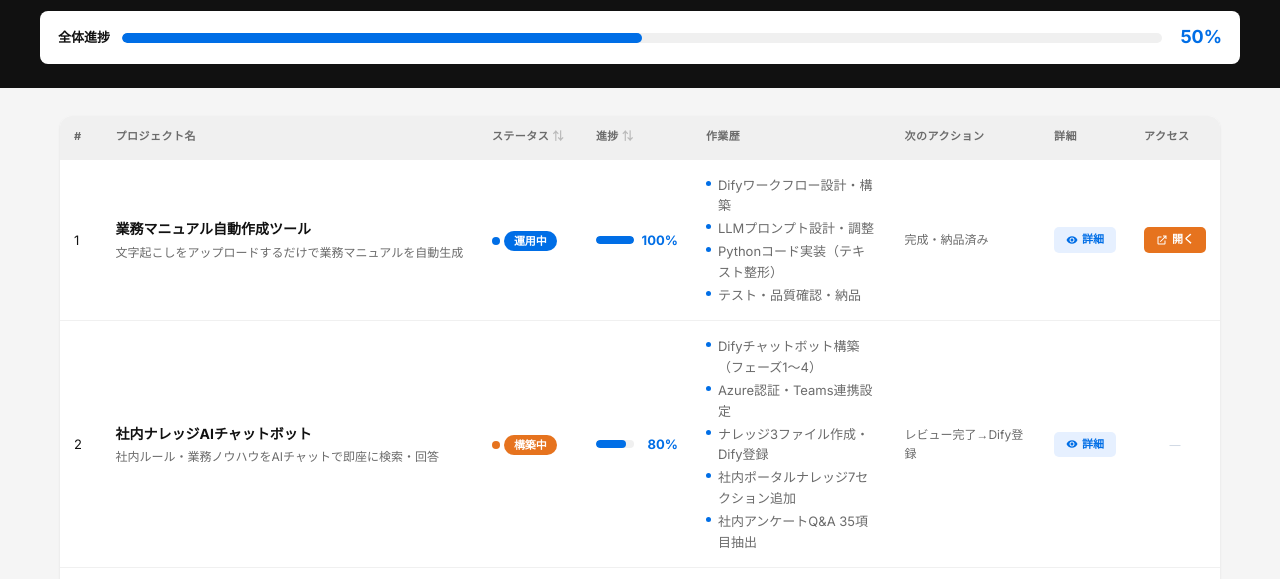
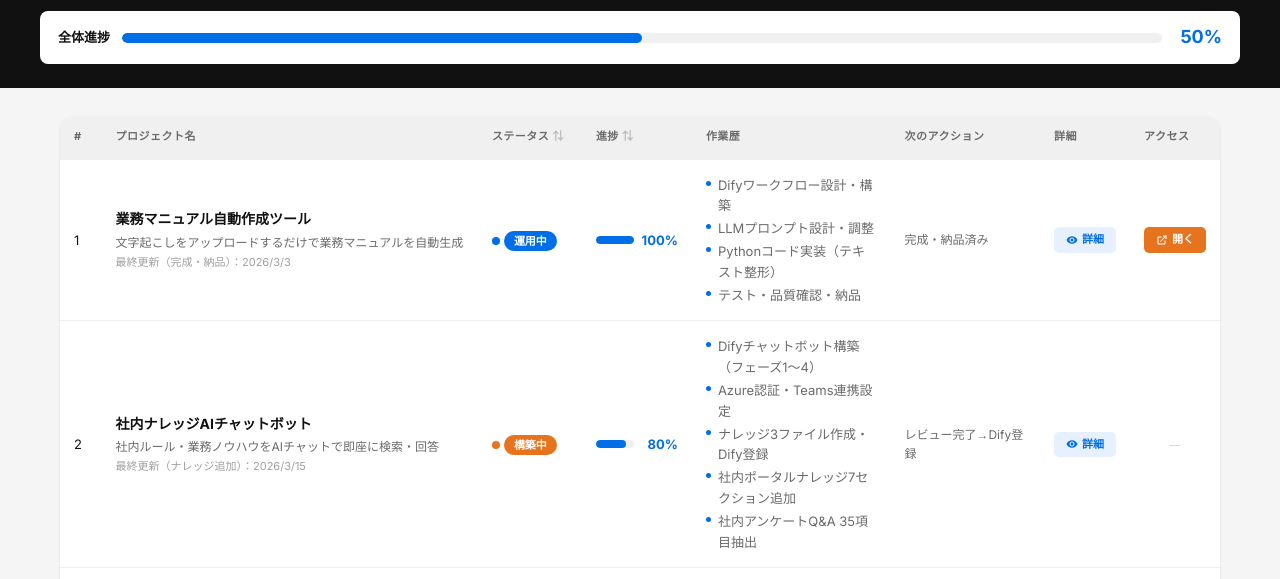
Before and after one commit to sugatatakuma/bof-ai-dashboard, a plain HTML site: page internal.html in a window 1280 px wide. Shown: the part 160-739 px from the top of the page. Drawn offline with Linux system fonts and the light colour scheme.

Commit message:
各プロジェクトに最終更新（更新内容）表示を追加（カード・テーブル・モーダル対応）
Co-Authored-By: Claude Opus 4.6 <noreply@anthropic.com>

```diff
--- a/css/internal.css
+++ b/css/internal.css
@@ -387,6 +387,17 @@ body {
 .modal-meta-item { display: flex; align-items: center; gap: 6px; }
 .modal-meta-item svg { width: 14px; height: 14px; }
 
+/* Last Updated (Card) */
+.card-last-updated {
+  font-size: 11px; color: var(--color-gray); margin-bottom: 10px;
+  display: flex; align-items: center; gap: 4px;
+}
+
+/* Last Updated (Table) */
+.table-last-updated {
+  font-size: 11px; color: var(--color-gray); margin-top: 2px;
+}
+
 /* Detail Button (Card) */
 .detail-btn {
   display: inline-flex;
--- a/internal.html
+++ b/internal.html
@@ -117,7 +117,8 @@ var L = {
     footerPrefix: 'ダッシュボード / AI活用プロジェクト',
     subtitlePrefix: '担当',
     subtitleUpdated: '最終更新',
-    searchPlaceholder: '検索...'
+    searchPlaceholder: '検索...',
+    projectLastUpdated: '最終更新'
   },
   en: {
     pageTitle: 'DashBoard',
@@ -142,7 +143,8 @@ var L = {
     footerPrefix: 'AI Project Dashboard',
     subtitlePrefix: 'Manager',
     subtitleUpdated: 'Last updated',
-    searchPlaceholder: 'Search...'
+    searchPlaceholder: 'Search...',
+    projectLastUpdated: 'Last updated'
   }
 };
 
@@ -283,6 +285,9 @@ function renderAll() {
       if (t(cp, 'nextAction')) {
         cardHtml += '<div class="card-next"><strong>' + ui('nextAction') + '</strong><br>' + t(cp, 'nextAction') + '</div>';
       }
+      if (cp.lastUpdated) {
+        cardHtml += '<div class="card-last-updated">' + ui('projectLastUpdated') + '（' + t(cp, 'lastUpdatedNote') + '）：' + cp.lastUpdated + '</div>';
+      }
       if (cp.url) {
         cardHtml += '<div class="card-access"><a class="access-btn access-btn-active" href="' + cp.url + '" target="_blank" onclick="event.stopPropagation()">' + LINK_ICON + ui('openTool') + '</a></div>';
       }
@@ -305,7 +310,8 @@ function renderAll() {
     var tpOrigIdx = allProjects.indexOf(tp);
     tableHtml += '<tr style="cursor:pointer" onclick="openModal(' + tpOrigIdx + ')">';
     tableHtml += '<td>' + (ti + 1) + '</td>';
-    tableHtml += '<td><div class="table-name">' + t(tp, 'name') + '</div><div class="table-desc">' + t(tp, 'description') + '</div></td>';
+    var lastUpdatedHtml = tp.lastUpdated ? '<div class="table-last-updated">' + ui('projectLastUpdated') + '（' + t(tp, 'lastUpdatedNote') + '）：' + tp.lastUpdated + '</div>' : '';
+    tableHtml += '<td><div class="table-name">' + t(tp, 'name') + '</div><div class="table-desc">' + t(tp, 'description') + '</div>' + lastUpdatedHtml + '</td>';
     tableHtml += '<td><span class="table-status-dot" style="background:' + STATUS_COLORS[tp.status] + '"></span><span class="badge badge-' + tp.status + '">' + t(tp, 'statusLabel') + '</span></td>';
     tableHtml += '<td class="table-progress"><div class="table-progress-row"><div class="table-progress-bar"><div class="progress-fill" style="width:' + tp.progress + '%;background:' + progressColor(tp.progress) + '"></div></div>';
     tableHtml += '<span class="table-progress-pct" style="color:' + progressColor(tp.progress) + '">' + tp.progress + '%</span></div></td>';
@@ -421,6 +427,7 @@ function openModal(index) {
   var metaHtml = '';
   if (t(d, 'targetUsers')) metaHtml += '<div class="modal-meta-item">' + MODAL_ICONS.people + ' ' + t(d, 'targetUsers') + '</div>';
   if (t(d, 'period')) metaHtml += '<div class="modal-meta-item">' + MODAL_ICONS.folder + ' ' + t(d, 'period') + '</div>';
+  if (p.lastUpdated) metaHtml += '<div class="modal-meta-item">' + MODAL_ICONS.bell + ' ' + ui('projectLastUpdated') + '（' + t(p, 'lastUpdatedNote') + '）：' + p.lastUpdated + '</div>';
   if (metaHtml) body += '<div class="modal-section"><div class="modal-meta">' + metaHtml + '</div></div>';
 
   if (d.tools && d.tools.length > 0) {
--- a/js/data.js
+++ b/js/data.js
@@ -155,7 +155,10 @@ const DASHBOARD_DATA = {
         { text: "テスト・品質確認・納品", textEn: "Testing, QA & delivery", done: true }
       ],
       nextAction: "完成・納品済み",
-      nextActionEn: "Completed & delivered"
+      nextActionEn: "Completed & delivered",
+      lastUpdated: "2026/3/3",
+      lastUpdatedNote: "完成・納品",
+      lastUpdatedNoteEn: "Completed & delivered"
     },
     {
       name: "社内ナレッジAIチャットボット",
@@ -194,7 +197,10 @@ const DASHBOARD_DATA = {
         { text: "社内アンケートQ&A 35項目抽出", textEn: "Extracted 35 Q&A items from internal survey", done: true }
       ],
       nextAction: "レビュー完了→Dify登録",
-      nextActionEn: "Review completion → Register in Dify"
+      nextActionEn: "Review completion → Register in Dify",
+      lastUpdated: "2026/3/15",
+      lastUpdatedNote: "ナレッジ追加",
+      lastUpdatedNoteEn: "Knowledge added"
     },
     {
       name: "チャット通知自動化システム",
@@ -233,7 +239,10 @@ const DASHBOARD_DATA = {
         { text: "2社でPoCテスト開始", textEn: "PoC testing started with 2 clients", done: true }
       ],
       nextAction: "PoC確認→展開",
-      nextActionEn: "PoC verification → Rollout"
+      nextActionEn: "PoC verification → Rollout",
+      lastUpdated: "2026/3/10",
+      lastUpdatedNote: "PoCテスト開始",
+      lastUpdatedNoteEn: "PoC test started"
     },
     {
       name: "案件マッチングメール自動配信",
@@ -272,7 +281,10 @@ const DASHBOARD_DATA = {
         { text: "結合テスト成功", textEn: "Integration test passed", done: true }
       ],
       nextAction: "担当者確認→パイロット",
-      nextActionEn: "Manager review → Pilot test"
+      nextActionEn: "Manager review → Pilot test",
+      lastUpdated: "2026/3/15",
+      lastUpdatedNote: "結合テスト成功",
+      lastUpdatedNoteEn: "Integration test passed"
     },
     {
       name: "AI人材マッチングシステム",
@@ -309,7 +321,10 @@ const DASHBOARD_DATA = {
         { text: "kintone API取得・名前マッチング検証", textEn: "kintone API integration & name matching test", done: true }
       ],
       nextAction: "Mini完了後に着手",
-      nextActionEn: "Start after Mini completion"
+      nextActionEn: "Start after Mini completion",
+      lastUpdated: "2026/3/10",
+      lastUpdatedNote: "kintone検証完了",
+      lastUpdatedNoteEn: "kintone verification done"
     },
     {
       name: "Slack通知自動化システム",
@@ -344,7 +359,10 @@ const DASHBOARD_DATA = {
         { text: "仕様書v1作成（Chatwork版ベース）", textEn: "Spec v1 created (based on Chatwork version)", done: true }
       ],
       nextAction: "確認→コーディング",
-      nextActionEn: "Review → Coding"
+      nextActionEn: "Review → Coding",
+      lastUpdated: "2026/3/9",
+      lastUpdatedNote: "仕様書作成",
+      lastUpdatedNoteEn: "Spec created"
     },
     {
       name: "工数分析レポート自動作成",
@@ -382,7 +400,10 @@ const DASHBOARD_DATA = {
         { text: "LLMプロンプト完成版作成", textEn: "Finalized LLM prompts", done: true }
       ],
       nextAction: "Difyノード構築→テスト",
-      nextActionEn: "Build Dify nodes → Test"
+      nextActionEn: "Build Dify nodes → Test",
+      lastUpdated: "2026/3/15",
+      lastUpdatedNote: "プロンプト完成",
+      lastUpdatedNoteEn: "Prompts finalized"
     },
     {
       name: "議事録自動作成ツール",
@@ -411,7 +432,10 @@ const DASHBOARD_DATA = {
         { text: "プロジェクト登録", textEn: "Project registered", done: false }
       ],
       nextAction: "仕様整理→方針決定",
-      nextActionEn: "Organize specs → Decide approach"
+      nextActionEn: "Organize specs → Decide approach",
+      lastUpdated: "2026/3/13",
+      lastUpdatedNote: "プロジェクト登録",
+      lastUpdatedNoteEn: "Project registered"
     },
     {
       name: "決算レポート自動作成",
@@ -440,7 +464,10 @@ const DASHBOARD_DATA = {
         { text: "プロジェクト登録", textEn: "Project registered", done: false }
       ],
       nextAction: "仕様整理→方針決定",
-      nextActionEn: "Organize specs → Decide approach"
+      nextActionEn: "Organize specs → Decide approach",
+      lastUpdated: "2026/3/13",
+      lastUpdatedNote: "プロジェクト登録",
+      lastUpdatedNoteEn: "Project registered"
     },
     {
       name: "AI活用プロジェクトダッシュボード",
@@ -479,7 +506,10 @@ const DASHBOARD_DATA = {
         { text: "GitHub Pages公開・社内共有", textEn: "Published on GitHub Pages & shared internally", done: true }
       ],
       nextAction: "運用中（データ更新のみ）",
-      nextActionEn: "In operation (data updates only)"
+      nextActionEn: "In operation (data updates only)",
+      lastUpdated: "2026/3/15",
+      lastUpdatedNote: "機能追加",
+      lastUpdatedNoteEn: "Feature added"
     }
   ]
 };
```
